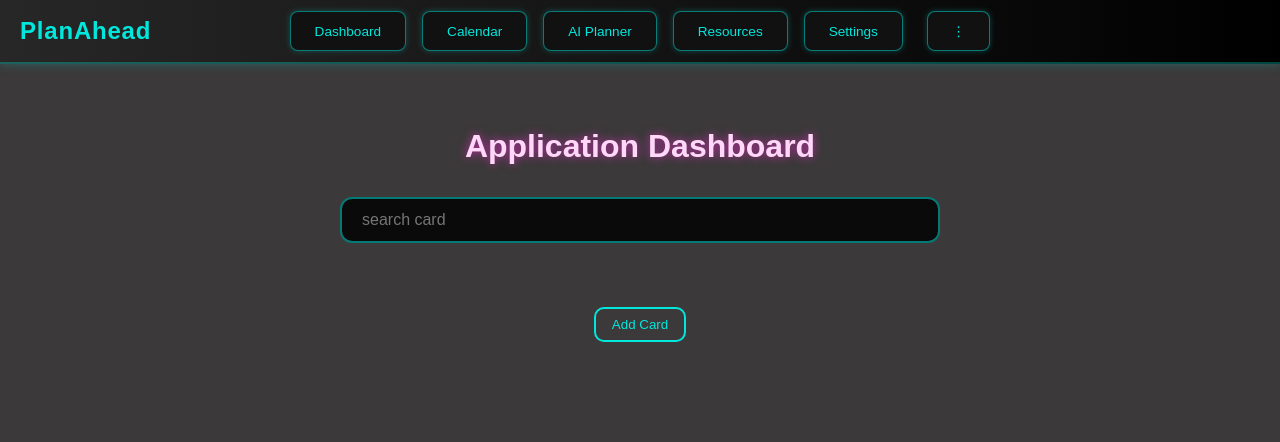
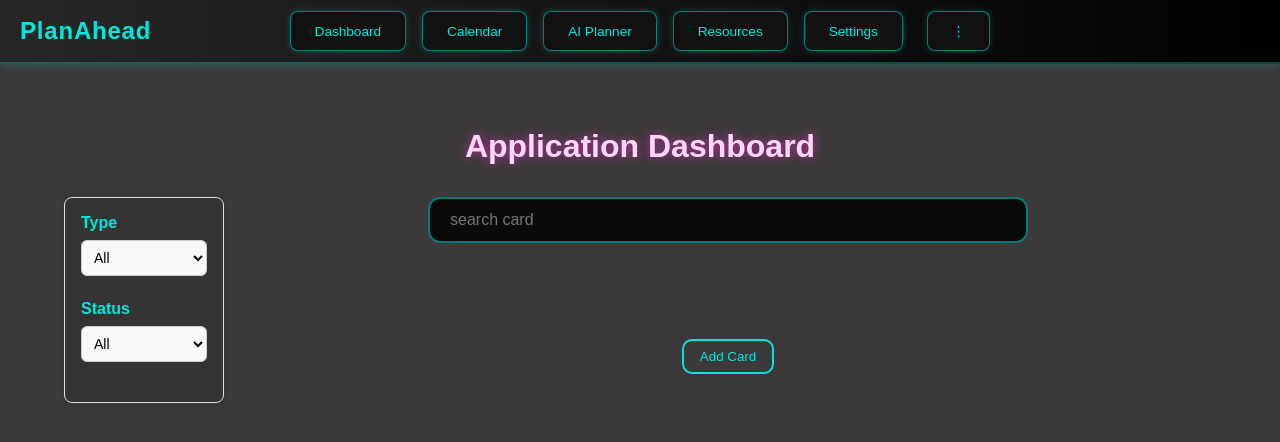
Before and after one commit to SadgeCat/AppTrackerWebsite, a React (Create React App) app: page / in a window 1280 px wide. Shown: the top 442 px of the page. Built offline with nearby package versions, Linux system fonts and the light colour scheme.

Commit message:
added filters

```diff
--- a/src/App.css
+++ b/src/App.css
@@ -3,6 +3,7 @@
     --white: #faf0e6;
     --textcolor: #00e8dd;
     --bgcolor: #3b3939;
+    --darkbgcolor: #353434;
     --darkerbgcolor: #111111;
     --darkestbgcolor: #0a0a0a;
     --schoolcolor: #28353f;
@@ -18,6 +19,7 @@
     --white: #0a0a0a;
     --textcolor: #202020;
     --bgcolor: #f0f0f0;
+    --darkbgcolor: #e2dddd;
     --darkerbgcolor: #eaeaea;
     --darkestbgcolor: #ffffff;
     --schoolcolor: #A5D8FF;
@@ -132,6 +134,58 @@ main {
     text-shadow: 0 0 10px #ff2cdfaa;
 }
 
+.container {
+    display: flex;
+    flex-wrap: wrap;
+    justify-content: space-between;
+    gap: 1rem;
+}
+
+.right-div {
+    display: flex;
+    flex-direction: column;
+    flex: 3;
+    min-width: 300px;
+    gap: 1rem;
+}
+
+.filter-sidebar {
+    width: 160px;
+    padding: 1rem;
+    background-color: var(--darkbgcolor);
+    border: 1px solid #ddd;
+    border-radius: 8px;
+    box-shadow: 0 0 4px rgba(0, 0, 0, 0.1);
+    font-family: Arial, sans-serif;
+}
+
+.filter-section {
+    margin-bottom: 1.5rem;
+}
+
+.filter-section h4 {
+    margin-bottom: 0.5rem;
+    font-size: 1rem;
+    font-weight: bold;
+    color: var(--textcolor);
+}
+
+.filter-section select {
+    width: 100%;
+    padding: 8px;
+    border-radius: 6px;
+    border: 1px solid #ccc;
+    font-size: 14px;
+    background-color: #f9f9f9;
+    transition: border-color 0.2s;
+}
+
+.filter-section select:hover, .filter-section select:focus {
+    border-color: #007185;
+    outline: none;
+}
+
+
 .cards-container {
     display: grid;
     grid-template-columns: repeat(auto-fit, minmax(300px, 1fr));
@@ -140,7 +194,7 @@ main {
 
 .card-School, .card-Work, .card-Family, .card-Meeting, .card-Trip, .card-Other, .card-expired-School, .card-expired-Work, .card-expired-Family, .card-expired-Meeting, .card-expired-Trip, .card-expired-Other {
     background-color: var(--darkestbgcolor);
-    border: none;
+    border-left: 4px solid rgb(0, 0, 0);
     border-radius: 1rem;
     padding: 1.5rem;
     box-shadow: 0 4px 12px rgba(0, 0, 0, 0.15);
--- a/src/App.js
+++ b/src/App.js
@@ -22,7 +22,19 @@ const App = () => {
 
     useEffect(() => {
         localStorage.setItem("cardList", JSON.stringify(cardList));
+        setFilteredCardList(cardList);
     }, [cardList]);
+
+    const [filteredCardList, setFilteredCardList] = useState(cardList);
+    const [filterType, setFilterType] = useState("");
+    const [filterStatus, setFilterStatus] = useState("");
+    const [search, setSearch] = useState("");
+    useEffect(() => {
+        const filtered = cardList.filter((card) =>
+            (filterType === "" || card.type === filterType) && (filterStatus === "" || card.status === filterStatus) && card.title.toLowerCase().includes(search.toLowerCase())
+        );
+        setFilteredCardList(filtered);
+    }, [search, filterType, filterStatus, cardList]);
 
     const addCard = (id, title, desc, deadline, status, type) => {
         const newCard = {
@@ -56,7 +68,17 @@ const App = () => {
             <Router>
                 <Routes>
                     <Route element={<Layout/>}>
-                        <Route path="/" element={<Dashboard cardList={cardList} onAddCard={addCard} onEditCard={editCard} onDeleteCard={deleteCard}/>}/>
+                        <Route path="/" element={<Dashboard
+                                                    cardList={filteredCardList}
+                                                    filterType={filterType}
+                                                    setFilterType={setFilterType}
+                                                    filterStatus={filterStatus}
+                                                    setFilterStatus={setFilterStatus}
+                                                    search={search}
+                                                    setSearch={setSearch}
+                                                    onAddCard={addCard}
+                                                    onEditCard={editCard}
+                                                    onDeleteCard={deleteCard}/>}/>
                         <Route path="/Calendar" element={<Calendar cardList={cardList}/>}/>
                         <Route path="/AIPlanner" element={<AIPlanner cardList={cardList}/>}/>
                         <Route path="/Resources" element={<Resources/>}/>
--- a/src/components/AddCard.jsx
+++ b/src/components/AddCard.jsx
@@ -16,12 +16,12 @@ const PickDateComponent = ({ selectedDate, setSelectedDate }) => {
     );
 };
 
-const AddCard = ({dosmthtocard, mode, cardID, card}) => {
+const AddCard = ({dosmthtocard, filtercard, filtertype, mode, cardID, card}) => {
     const [selectedDate, setSelectedDate] = useState(card?.deadline || new Date());
     const [title, setTitle] = useState(card?.title || "");
     const [desc, setDesc] = useState(card?.desc || "");
-    const [status, setStatus] = useState(card?.status || "");
-    const [type, setType] = useState(card?.type || "");
+    const [status, setStatus] = useState(card?.status || "In Progress");
+    const [type, setType] = useState(card?.type || "School");
 
     const swtch = mode === "add" ? true : false;
     const h2Text = swtch ? "Add New Application" : "Edit Application";
--- a/src/components/Card.jsx
+++ b/src/components/Card.jsx
@@ -1,6 +1,6 @@
 import { useState, useEffect } from "react";
 
-const Card = ({card, cardID, toggleEdit, deleteCard}) => {
+const Card = ({card, cardID, toggleEdit, deleteCard, filtercard, filtertype}) => {
 
     const getTimeRemaining = (dline) => {
         const now = new Date();
--- a/src/components/MainContent.jsx
+++ b/src/components/MainContent.jsx
@@ -6,8 +6,6 @@ const MainContent = (props) => {
     const [isOnAddCard, setIsOnAddCard] = useState(false);
     const [isOnEditCard, setIsOnEditCard] = useState(false);
     const [cardID, setCardID] = useState(null);
-    const [search, setSearch] = useState("");
-    const [cardList, setCardList] = useState(props.cardList);
 
     const toggleIsOnAddCard = () => {
         setIsOnAddCard(!isOnAddCard);
@@ -19,35 +17,47 @@ const MainContent = (props) => {
         setCardID(newID);
     }
 
-    const HandleSearch = e => {
-        e.preventDefault();
-        console.log(search);
-        FetchCard(search);
-    }
-    const FetchCard = async (query) => {
-        const filteredCards = cardList.filter((card) =>
-            card.title.toLowerCase().includes(query.toLowerCase())
-        );
-        console.log(filteredCards);
-        setCardList(filteredCards);
-        if(query === "") setCardList(props.cardList);
-    }
-
     return (
         <>
         <main>
             <h1 className="title">Application Dashboard</h1>
+            <div className="container">
+                <div className="filter-sidebar">
+                    <div className="filter-section">
+                        <h4>Type</h4>
+                        <select value={props.filterType} onChange={(e) => props.setFilterType(e.target.value)}>
+                        <option value="">All</option>
+                        <option value="School">School</option>
+                        <option value="Work">Work</option>
+                        <option value="Family">Family</option>
+                        <option value="Meeting">Meeting</option>
+                        <option value="Trip">Trip</option>
+                        <option value="Other">Other</option>
+                        </select>
+                    </div>
+
+                    <div className="filter-section">
+                        <h4>Status</h4>
+                        <select value={props.filterStatus} onChange={(e) => props.setFilterStatus(e.target.value)}>
+                        <option value="">All</option>
+                        <option value="In Progress">In Progress</option>
+                        <option value="Not Started">Not Started</option>
+                        <option value="Completed">Completed</option>
+                        <option value="Deferred">Deferred</option>
+                        </select>
+                    </div>
+                </div>
+                <div className="right-div">
                     <form
-                className="search-box"
-                onSubmit={HandleSearch}>
+                        className="search-box">
                         <input
                             type="search"
                             placeholder="search card"
-                    value={search}
-                    onChange={e => setSearch(e.target.value)}/>
+                            value={props.search}
+                            onChange={e => props.setSearch(e.target.value)}/>
                     </form>
                     <div className="cards-container">
-                {cardList.map((card) => {
+                        {props.cardList.map((card) => {
                             return (
                                 <Card
                                     card={card}
@@ -60,6 +70,8 @@ const MainContent = (props) => {
                     </div>
                     <div className="center">
                         <button onClick={toggleIsOnAddCard}>Add Card</button>
+                    </div>
+                </div>
             </div>
         </main>
         <div className="add-card-container">
--- a/src/pages/Dashboard.jsx
+++ b/src/pages/Dashboard.jsx
@@ -1,9 +1,19 @@
 import MainContent from "../components/MainContent"
 
-const Dashboard = ({cardList, onAddCard, onEditCard, onDeleteCard}) => {
+const Dashboard = ({cardList, filterType, setFilterType, filterStatus, setFilterStatus, search, setSearch, onAddCard, onEditCard, onDeleteCard}) => {
     return (
         <div className="App">
-            <MainContent cardList={cardList} onAddCard={onAddCard} onEditCard={onEditCard} onDeleteCard={onDeleteCard}/>
+            <MainContent
+                cardList={cardList}
+                filterType={filterType}
+                setFilterType={setFilterType}
+                filterStatus={filterStatus}
+                setFilterStatus={setFilterStatus}
+                search={search}
+                setSearch={setSearch}
+                onAddCard={onAddCard}
+                onEditCard={onEditCard}
+                onDeleteCard={onDeleteCard}/>
         </div>
     );
 }
```
Lines whose indentation alone changed are shown as unchanged.
